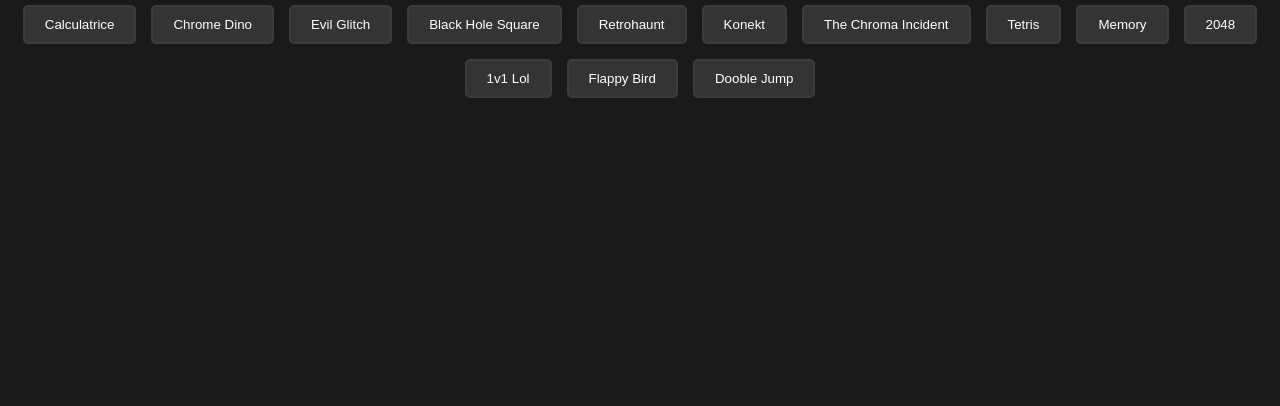
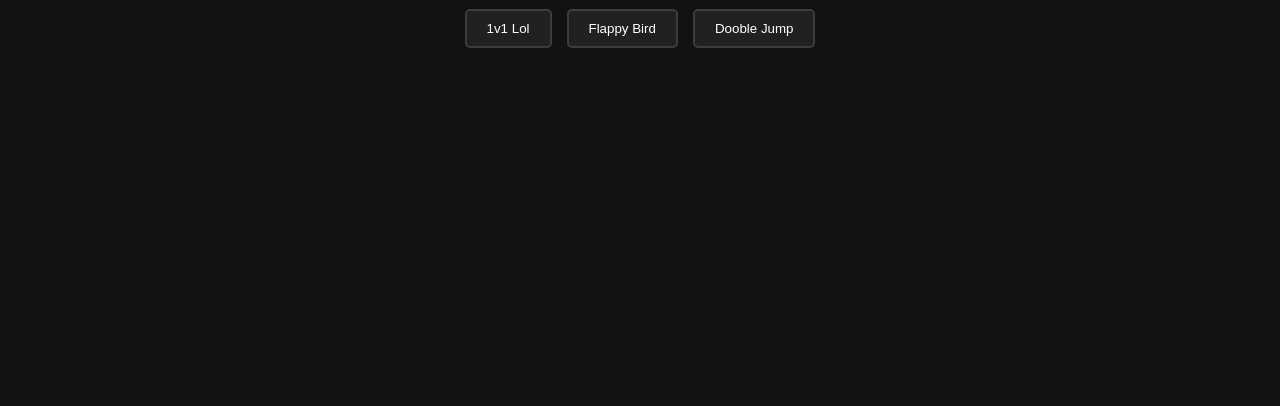
Before and after one commit to ayka667/nekohost.fr, a plain HTML site: page game.html in a window 1280 px wide. Shown: the part 444-850 px from the top of the page. After the commit the page ends 800 px from the top, so only its background shows below. Drawn offline with Linux system fonts and the light colour scheme.

Commit message:
Update game.html

```diff
--- a/game.html
+++ b/game.html
@@ -5,34 +5,22 @@
     <meta name="viewport" content="width=device-width, initial-scale=1.0">
     <title>NekoHost | GameHub</title>
     <style>
-        :root {
-            --primary-color: #1a1a1a; /* Couleur de fond principale */
-            --secondary-color: #2b2d42; /* Couleur secondaire */
-            --accent-color: #0096c7; /* Couleur d'accent */
-            --text-color: #ffffff; /* Couleur du texte */
-            --button-bg-color: #353333; /* Couleur de fond des boutons */
-            --button-border-color: #3d3b3b; /* Couleur de bordure des boutons */
-            --button-hover-bg-color: #484848; /* Couleur de fond des boutons au survol */
-            --button-active-bg-color: #5a5a5a; /* Couleur de fond des boutons lors du clic */
-        }
-
         body {
-            background-color: var(--primary-color);
-            color: var(--text-color);
+            background-color: #121212;
+            color: #ffffff;
             font-family: Arial, sans-serif;
             display: flex;
             justify-content: center;
-            align-items: flex-start;
+            align-items: center;
             height: 100vh;
             margin: 0;
-            padding-top: 50px;
             flex-direction: column;
         }
 
         h1 {
             font-size: 2.5em;
             margin-bottom: 20px;
-            color: var(--text-color);
+            color: #e91e63;
         }
 
         .button-container {
@@ -44,21 +32,21 @@
 
         button {
             border-radius: 5px;
-            border: 2px solid var(--button-border-color);
-            background-color: var(--button-bg-color);
-            color: var(--text-color);
+            border: 2px solid #3d3b3b;
+            background-color: #212121;
+            color: #ffffff;
             padding: 10px 20px;
             cursor: pointer;
             transition: background-color 0.3s, transform 0.3s;
         }
 
         button:hover {
-            background-color: var(--button-hover-bg-color);
+            background-color: #484848;
             transform: scale(1.05);
         }
 
         button:active {
-            background-color: var(--button-active-bg-color);
+            background-color: #5a5a5a;
             transform: scale(1);
         }
     </style>
```
